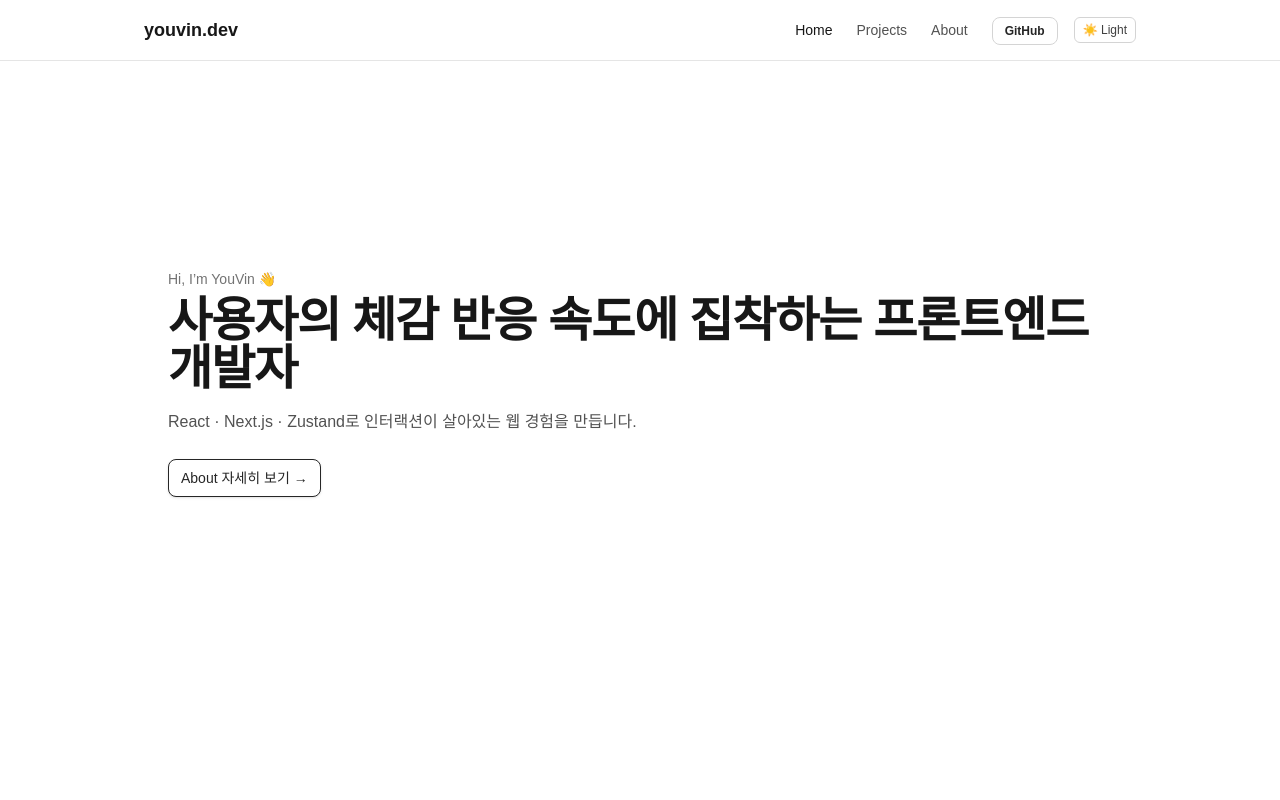
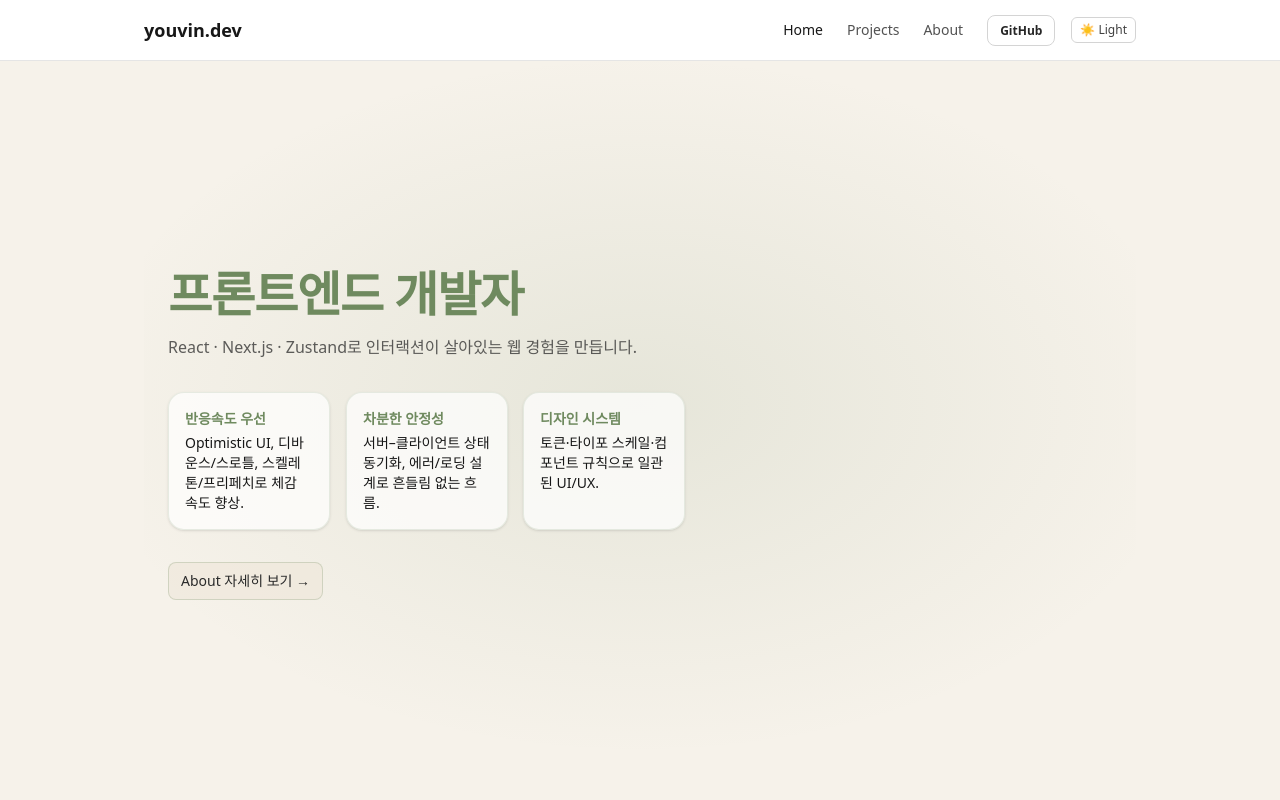
Before and after one commit to YouVin/youvin-portfolio, a Next.js app: page / in a window 1280 px wide. Shown: the top 800 px of the page. Built offline with nearby package versions, Linux system fonts and the light colour scheme.

Commit message:
기초 디자인 수정

```diff
--- a/app/(site)/layout.tsx
+++ b/app/(site)/layout.tsx
@@ -18,8 +18,10 @@ export default function RootLayout({
       <body className="antialiased transition-colors">
         <ThemeWrapper>
           <Navbar />
-          <main className="mx-auto max-w-5xl px-4 py-12">{children}</main>
-          <footer className="mx-auto max-w-5xl px-4 py-12 text-xs text-neutral-400">
+          <main className="min-h-screen bg-background">
+            <div className="mx-auto max-w-5xl px-4 ">{children}</div>
+          </main>
+          <footer className="mx-auto max-w-5xl px-4 py-12 text-xs bg-background text-neutral-400">
             © {new Date().getFullYear()} YouVin — Frontend Developer
           </footer>
         </ThemeWrapper>
--- a/app/components/Section.tsx
+++ b/app/components/Section.tsx
@@ -1,4 +1,4 @@
-// "@/components/Section.tsx"
+// components/Section.tsx
 export function Section({
   id,
   className = "",
@@ -13,8 +13,9 @@ export function Section({
       id={id}
       className={[
         "scroll-mt-28",
-        "min-h-[88vh]",
-        "py-24 md:py-36 lg:py-40",
+        "min-h-[86vh]",
+        "grid place-items-center",
+        "py-16 md:py-24",
         className,
       ].join(" ")}
     >
--- a/app/components/sections/AboutSection.tsx
+++ b/app/components/sections/AboutSection.tsx
@@ -1,5 +1,6 @@
 "use client";
 import Link from "next/link";
+import Image from "next/image";
 import Reveal from "@/app/components/Reveal";
 import { Section } from "@/app/components/Section";
 
@@ -16,41 +17,82 @@ export default function AboutSection({
   const descMax = variant === "full" ? "max-w-3xl" : "max-w-2xl";
 
   return (
-    <Section id="about" className={variant === "full" ? "bg-white" : ""}>
+    <Section
+      id="about"
+      className={`hero-bg ${variant === "full" ? "py-28 md:py-36" : ""}`}
+    >
       <div className={`mx-auto w-full ${wrapper} px-6`}>
-        <Reveal
-          as="p"
-          intensity="soft"
-          className="text-sm font-medium text-neutral-500"
-        >
-          Hi, I’m YouVin 👋
-        </Reveal>
-
+        <div className="grid items-center gap-10 lg:grid-cols-[1.2fr_.9fr]">
+          {/* LEFT: 텍스트 */}
+          <div>
             <Reveal
               as="h1"
               intensity="bold"
-          className={`mt-2 font-bold tracking-tight text-neutral-900 ${heading}`}
+              className={`mt-3 font-bold tracking-tight text-primary ${heading}`}
             >
-          사용자의 체감 반응 속도에 집착하는 프론트엔드 개발자
+              <br className="hidden md:block" /> 프론트엔드 개발자
             </Reveal>
 
             <Reveal
               intensity="base"
-          className={`mt-4 ${descMax} text-base leading-relaxed text-neutral-600`}
+              className={`mt-4 ${descMax} text-base leading-relaxed text-foreground/75`}
             >
-          React · Next.js · Zustand로 인터랙션이 살아있는 웹 경험을 만듭니다.
+              React · Next.js · Zustand로 인터랙션이 살아있는 웹 경험을
+              만듭니다.
             </Reveal>
 
-        {variant === "teaser" ? (
-          <Reveal intensity="soft" className="mt-6">
+            {/* 키워드 3개 */}
+            <div className="mt-8 grid gap-4 sm:grid-cols-3">
+              <Reveal
+                intensity="soft"
+                className="rounded-2xl border border-primary/15 bg-panel/70 p-4 shadow-sm"
+              >
+                <div className="text-sm font-semibold text-primary">
+                  반응속도 우선
+                </div>
+                <p className="mt-1 text-sm text-muted">
+                  Optimistic UI, 디바운스/스로틀, 스켈레톤/프리페치로 체감 속도
+                  향상.
+                </p>
+              </Reveal>
+              <Reveal
+                intensity="soft"
+                className="rounded-2xl border border-primary/15 bg-panel/70 p-4 shadow-sm"
+              >
+                <div className="text-sm font-semibold text-primary">
+                  차분한 안정성
+                </div>
+                <p className="mt-1 text-sm text-muted">
+                  서버–클라이언트 상태 동기화, 에러/로딩 설계로 흔들림 없는
+                  흐름.
+                </p>
+              </Reveal>
+              <Reveal
+                intensity="soft"
+                className="rounded-2xl border border-primary/15 bg-panel/70 p-4 shadow-sm"
+              >
+                <div className="text-sm font-semibold text-primary">
+                  디자인 시스템
+                </div>
+                <p className="mt-1 text-sm text-muted">
+                  토큰·타이포 스케일·컴포넌트 규칙으로 일관된 UI/UX.
+                </p>
+              </Reveal>
+            </div>
+
+            {/* 버튼 */}
+            {variant === "teaser" && (
+              <Reveal intensity="soft" className="mt-8">
                 <Link
                   href="/about"
-              className="inline-block rounded-lg border bg-white px-3 py-2 text-sm font-medium text-neutral-800 shadow-sm hover:bg-neutral-50"
+                  className="inline-block rounded-lg border border-primary/25 bg-accent/60 px-3 py-2 text-sm font-medium text-foreground hover:bg-accent hover:border-primary/40 hover:text-primary transition-colors"
                 >
                   About 자세히 보기 →
                 </Link>
               </Reveal>
-        ) : null}
+            )}
+          </div>
+        </div>
       </div>
     </Section>
   );
--- a/app/globals.css
+++ b/app/globals.css
@@ -1,41 +1,46 @@
 @import "tailwindcss";
 
 :root {
-  --background: #ffffff;
-  --foreground: #171717;
-}
+  --bg: #f6f2ea; /* 전체 바탕 */
+  --foreground: #2a2a2a; /* 텍스트 */
 
-@theme inline {
-  --color-background: var(--background);
-  --color-foreground: var(--foreground);
-  --font-sans: var(--font-geist-sans);
-  --font-mono: var(--font-geist-mono);
+  --primary: #6f8a5f; /* 세이지 포인트 */
+  --secondary: #c9a27b; /* 따뜻한 크림 라떼 */
+  --accent: #efe6d9; /* 버튼/패널 라이트톤 */
+  --panel: #ffffff; /* 카드 배경 흰색 */
 }
 
 @media (prefers-color-scheme: dark) {
   :root {
-    --background: #0a0a0a;
-    --foreground: #ededed;
+    --bg: #181612;
+    --foreground: #ecebe8;
+    --primary: #a7c59a;
+    --secondary: #d7ba97;
+    --accent: #1f1b17;
+    --panel: #15130f;
   }
 }
 
-body {
-  background: var(--background);
-  color: var(--foreground);
-  font-family: Arial, Helvetica, sans-serif;
+@theme inline {
+  --color-background: var(--bg);
+  --color-foreground: var(--foreground);
+  --color-primary: var(--primary);
+  --color-secondary: var(--secondary);
+  --color-accent: var(--accent);
+  --color-panel: var(--panel);
 }
-/* 부드러운 앵커 스크롤 */
+
 html,
 body {
-  scroll-behavior: smooth;
+  background: var(--bg);
+  color: var(--foreground);
 }
 
-/* 사용자가 모션 최소화를 켠 경우 애니메이션 줄이기 */
-@media (prefers-reduced-motion: reduce) {
-  * {
-    animation-duration: 0.001ms !important;
-    animation-iteration-count: 1 !important;
-    transition-duration: 0.001ms !important;
-    scroll-behavior: auto !important;
-  }
+.hero-bg {
+  background: radial-gradient(
+      800px 500px at 50% 50%,
+      color-mix(in srgb, var(--primary) 12%, transparent) 0%,
+      transparent 70%
+    ),
+    var(--bg);
 }
```
Lines whose indentation alone changed are shown as unchanged.
